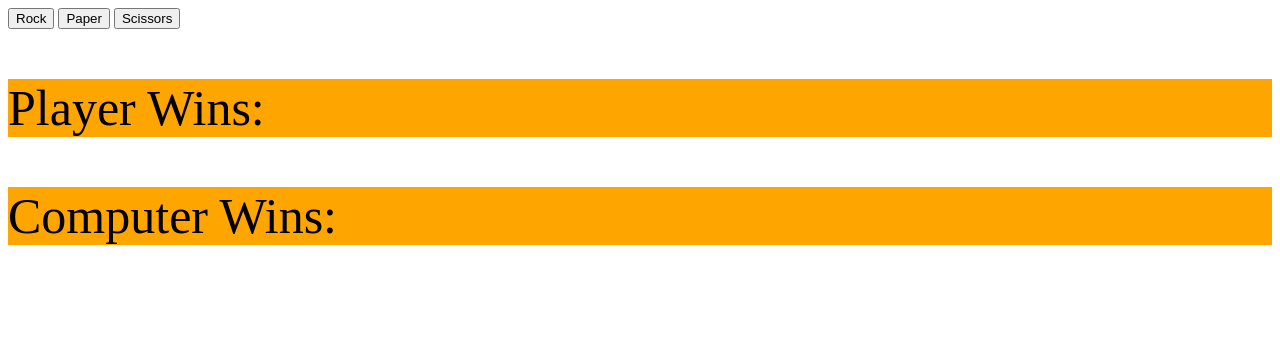
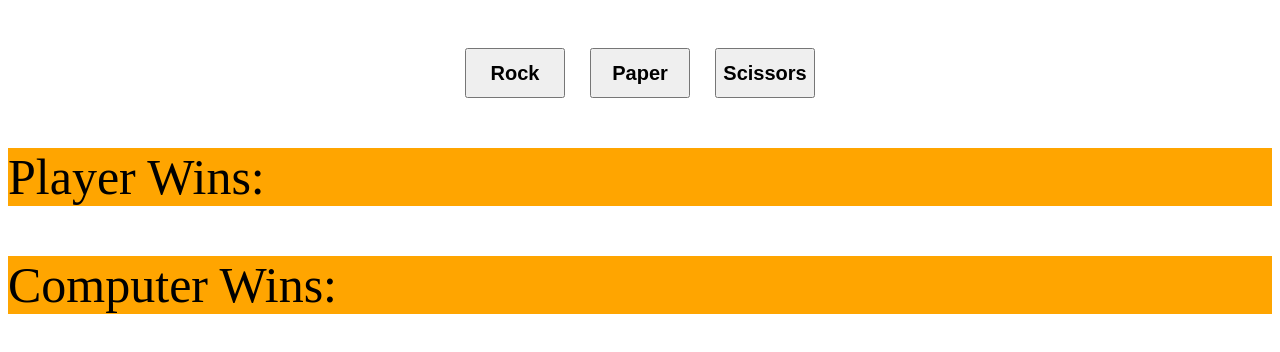
Before and after one commit to MrSwizzer/odin-rock-paper-scissors, a plain HTML site: page index.html in a window 1280 px wide. Drawn offline with Linux system fonts and the light colour scheme.

Commit message:
Add a bit of styling

```diff
--- a/index.html
+++ b/index.html
@@ -3,14 +3,30 @@
 <head>
     <meta charset="UTF-8">
     <meta name="viewport" content="width=device-width, initial-scale=1.0">
+    <style>
+        .playButtons {
+            display: flex;
+            justify-content: center;
+            gap: 25px;
+            margin: 6vh;
+        }
+
+        button {
+            font-size: 20px;
+            font-weight: bold;
+            height: 50px;
+            width: 100px;
+        }
+    </style>
     <title>Rock Paper Scissors Game</title>
     <script src="./script.js" defer></script>
 </head>
 <body>
-
-    <button id="rock">Rock</button>
-    <button id="paper">Paper</button>
-    <button id="scissors">Scissors</button>
+    <div class="playButtons">
+        <button id="rock">Rock</button>
+        <button id="paper">Paper</button>
+        <button id="scissors">Scissors</button>
+    </div>
     <div id="display"></div#>
 </body>
 </html>
```
